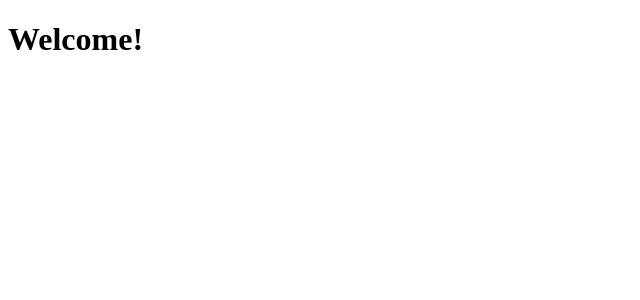
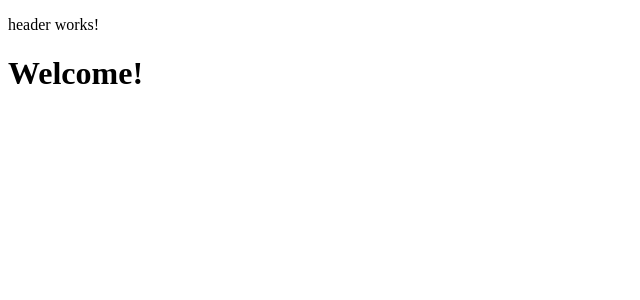
Before and after one commit to hexdump95/restapikeycloakjwt, an Angular app in the folder client/: page / in a window 1280 px wide. Shown: the top 300 px of the page, without its empty margins (0-640 px from the left). Built offline with nearby package versions, Linux system fonts and the light colour scheme.

Commit message:
Add header component

```diff
--- a/client/src/app/app.component.html
+++ b/client/src/app/app.component.html
@@ -1 +1,2 @@
+<app-header></app-header>
 <router-outlet></router-outlet>
--- a/client/src/app/app.module.ts
+++ b/client/src/app/app.module.ts
@@ -8,6 +8,7 @@
 import { LoginComponent } from './login/login.component';
 import { HomeComponent } from './home/home.component';
 import { QuestionsComponent } from './questions/questions.component';
+import { SharedModule } from './shared/shared.module';
 
 @NgModule({
   declarations: [
@@ -20,7 +21,8 @@
     BrowserModule,
     AppRoutingModule,
     FormsModule,
-    HttpClientModule
+    HttpClientModule,
+    SharedModule
   ],
   providers: [],
   bootstrap: [AppComponent]
--- /dev/null
+++ b/client/src/app/shared/components/header/header.component.html
@@ -0,0 +1 @@
+<p>header works!</p>
--- /dev/null
+++ b/client/src/app/shared/components/header/header.component.ts
@@ -0,0 +1,15 @@
+import { Component, OnInit } from '@angular/core';
+
+@Component({
+  selector: 'app-header',
+  templateUrl: './header.component.html',
+  styleUrls: ['./header.component.css']
+})
+export class HeaderComponent implements OnInit {
+
+  constructor() { }
+
+  ngOnInit(): void {
+  }
+
+}
```
Also changed, not shown: client/src/app/shared/shared.module.ts (added, +17 -0 lines), client/src/app/shared/components/header/header.component.css (added).
